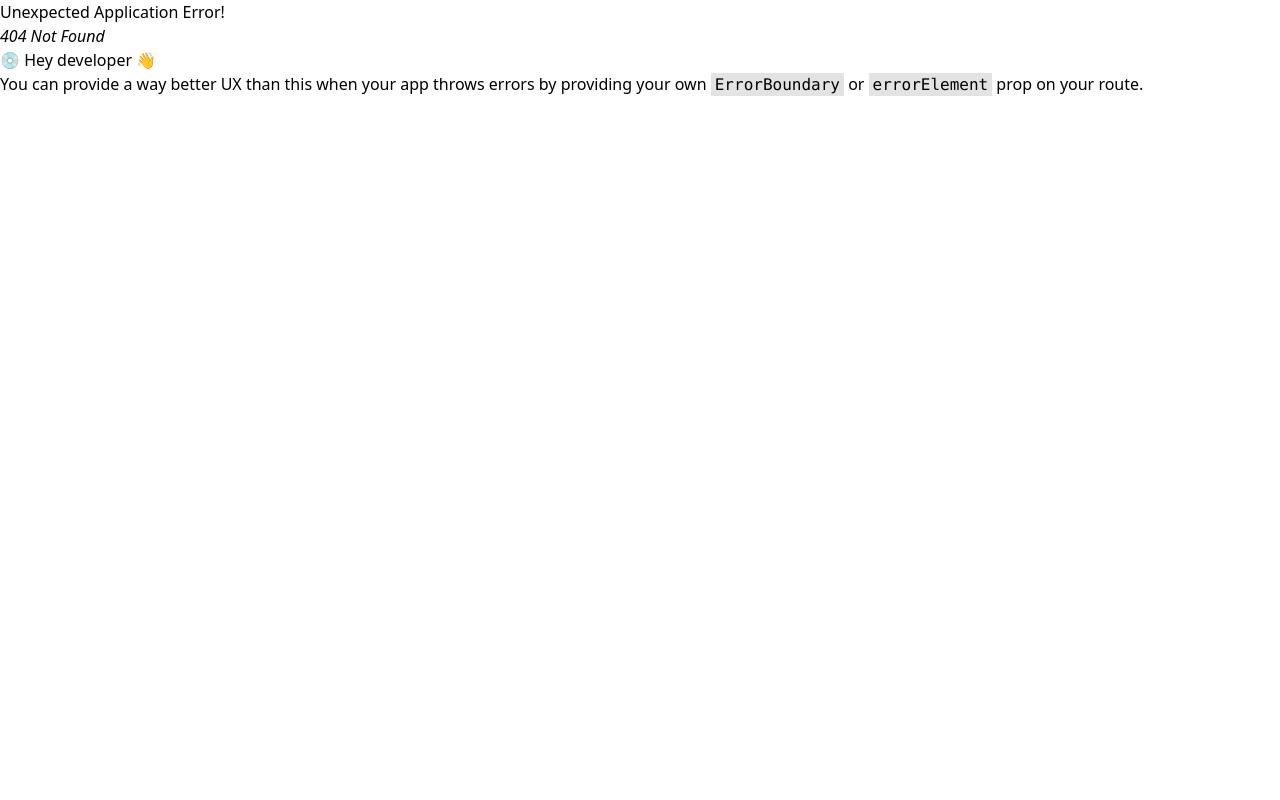
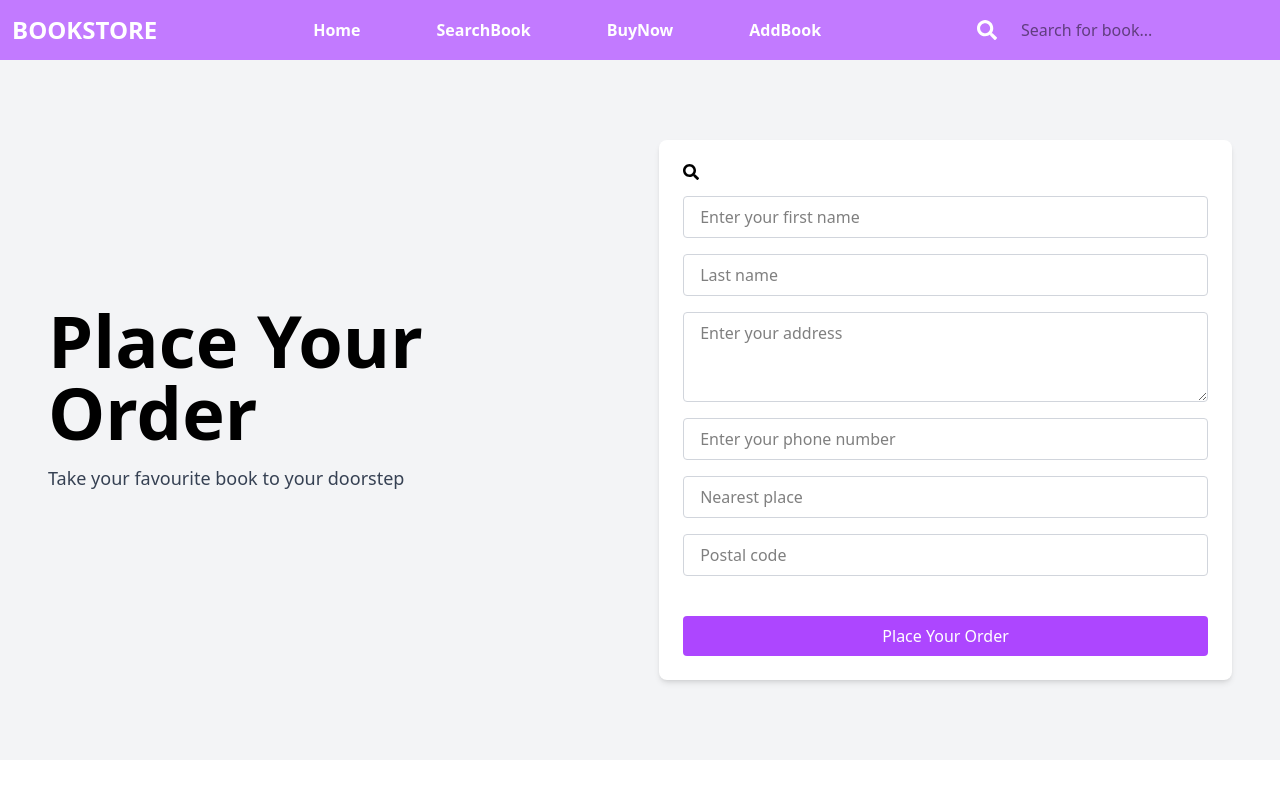
Before and after one commit to moawizsipra80/BOOK-STORE-WEB-APP-IN-MERN-, a React (Vite) app in the folder frontend/: page /Buynow/1 in a window 1280 px wide. Before the commit this address had no page. Shown: the top 800 px of the page. Built offline with nearby package versions, Linux system fonts and the light colour scheme; no server answers.

Commit message:
makinng buy now form

```diff
--- a/frontend/src/components/layout/Navbar.jsx
+++ b/frontend/src/components/layout/Navbar.jsx
@@ -16,7 +16,7 @@ const Navbar = () => {
         <div className="flex space-x-10">
           <Navbarbutton className="text-white hover:underline" to="/">Home</Navbarbutton>
           <Navbarbutton className="text-white hover:underline" to="/CreateBook">SearchBook</Navbarbutton>
-          <Navbarbutton className="text-white hover:underline" to="/DeleteBook">DeleteBook</Navbarbutton>
+          <Navbarbutton className="text-white hover:underline" to="/Buynow">BuyNow</Navbarbutton>
           <Navbarbutton className="text-white hover:underline" to="/Addbook">AddBook</Navbarbutton>
         </div>
 
--- a/frontend/src/pages/Addbook.jsx
+++ b/frontend/src/pages/Addbook.jsx
@@ -15,7 +15,6 @@ const Addbook = () => {
   const [image, setImage] = useState(null);
   const HandleSubmit = () => {
     const onlyYear = new Date(year).getFullYear();
-    // const formData = { title, author, description, price, stock,publishYear,image};
     const formData = new FormData();
     formData.append("title", title);
     formData.append("author", author);
@@ -26,8 +25,10 @@ const Addbook = () => {
     formData.append("image", image);
 
     console.log(formData);
-    axios
-      .post("http://localhost:3000/api/books", formData)
+    axios.post("http://localhost:3000/api/books", formData,{
+      headers:{"Content-Type":"multipart/form-data"}
+    })
+
       .then(() => toast.success("Book Added Successfully"))
       .catch((err) => {
         console.error(
--- /dev/null
+++ b/frontend/src/pages/Buynow.jsx
@@ -0,0 +1,95 @@
+import { memo, useState, useEffect } from 'react';
+import { FaSearch } from 'react-icons/fa';
+import Button from '../components/UI/Button';
+import axios from 'axios';
+import { toast } from 'react-toastify';
+
+const Buynow = () => {
+  const [fname, setfname] = useState("");
+  const [sname, setsname] = useState("");
+  const [address, setaddress] = useState("");
+  const [nearestplace, setnearestplace] = useState("");
+  const [postalcode, setpostalcode] = useState("");
+  const [contact, setcontactnumber] = useState("");
+
+  const handleSubmit = () => {
+    const formdata = new FormData();
+    formdata.append("fname", fname);
+    formdata.append("sname", sname);
+    formdata.append("address", address);
+    formdata.append("nearestplace", nearestplace);
+    formdata.append("postalcode", postalcode);
+    formdata.append("contact", contact);
+
+    axios.post("http://localhost:3000/api/books/order", formdata, {
+      headers: { "Content-Type": "multipart/form-data" }
+    })
+      .then(() => toast.success("Your Order has been placed. You will receive your order in next three working days"))
+      .catch((error) => {
+        console.error(error.message);
+        toast.error("Something went wrong, please try again.");
+      });
+  };
+
+  return (
+    <section className="bg-gray-100 py-20">
+      <div className="container mx-auto flex flex-col md:flex-row items-start md:items-center justify-between px-6 md:px-12 gap-10">
+        <div className="md:w-1/2">
+          <h1 className="text-7xl font-bold mb-4">Place Your Order</h1>
+          <p className="text-lg text-gray-700 mb-6 ">
+            Take your favourite book to your doorstep
+          </p>
+        </div>
+
+        <div className="md:w-1/2 bg-white p-6 rounded-lg shadow-md w-full flex flex-col gap-4">
+          <FaSearch />
+          <input
+            value={fname}
+            onChange={(e) => setfname(e.target.value)}
+            type="text"
+            placeholder="Enter your first name "
+            className="w-full border border-gray-300 rounded px-4 py-2"
+          />
+          <input
+            value={sname}
+            onChange={(e) => setsname(e.target.value)}
+            type="text"
+            placeholder="Last name"
+            className="w-full border border-gray-300 rounded px-4 py-2"
+          />
+          <textarea
+            value={address}
+            onChange={(e) => setaddress(e.target.value)}
+            placeholder="Enter your address"
+            rows="3"
+            className="w-full border border-gray-300 rounded px-4 py-2"
+          />
+          <input
+            value={contact}
+            onChange={(e) => setcontactnumber(e.target.value)}
+            type="number"
+            placeholder="Enter your phone number"
+            className="w-full border border-gray-300 rounded px-4 py-2"
+          />
+          <input
+            value={nearestplace}
+            onChange={(e) => setnearestplace(e.target.value)}
+            type="text"
+            placeholder="Nearest place"
+            className="w-full border border-gray-300 rounded px-4 py-2"
+          />
+          <input
+            value={postalcode}
+            onChange={(e) => setpostalcode(e.target.value)}
+            type="text"
+            placeholder="Postal code"
+            className="w-full border border-gray-300 rounded px-4 py-2"
+          />
+          <Button onClick={handleSubmit}>Place Your Order</Button>
+        </div>
+      </div>
+    </section>
+  );
+};
+
+export default memo(Buynow);
--- a/frontend/src/pages/DeleteBook.jsx
+++ /dev/null
@@ -1,12 +0,0 @@
-import { memo } from 'react';
-// import App from '../App.jsx';
-// import {Link} from 'react-router-dom';
-const DeleteBook = () => {
-  return (
-    <div className="DeleteBook">
-      <h2>DeleteBook</h2>
-    </div>
-  );
-};
-
-export default memo(DeleteBook);
--- a/frontend/src/pages/Home.jsx
+++ b/frontend/src/pages/Home.jsx
@@ -9,7 +9,7 @@ const Home = () => {
     <div className="Home">
       <HeroSection/>
       <BHeroSection/>
-         {/* <GoogleMap/> */}
+
 
     </div>
   );
--- a/frontend/src/pages/SearchBook.jsx
+++ b/frontend/src/pages/SearchBook.jsx
@@ -1,52 +1,49 @@
-import { memo,useState,useEffect} from "react";
+import { memo, useState, useEffect } from "react";
 import Search from "../components/UI/Search.jsx";
 import Button from "../components/UI/Button.jsx";
-import axios from 'axios';
+import Buynow from "./Buynow.jsx";
+import axios from "axios";
+import { useNavigate } from "react-router-dom";
+
 const CreateBook = () => {
-const [books,setbooks]=useState([]);
-const [search,setsearch]=useState(null);//Api se data call hoga kiom kah ye ail object ha
-const [searchtext,setsearchtext]=useState("");
+  const [books, setbooks] = useState([]);
+  const [search, setsearch] = useState([]); //Api se data call hoga kiom kah ye ail object ha
+  const [searchtext, setsearchtext] = useState("");
+ const navigate = useNavigate();
+
   useEffect(() => {
-    fetch("http://localhost:3000/api/books", {
-      method: "GET",
-      headers: { "Content-Type": "application/json" }
+    axios
+      .get("http://localhost:3000/api/books")
+      .then((response) => {
+        console.log("Books Response:", response.data);
+        setbooks(response.data);
       })
-      .then((response) => response.json())
-      .then((data) => {
-        console.log("Fetched data:", data);
-     if(Array.isArray(data)){
-      setbooks(data);
-     }
-     else if(Array.isArray(data.books)){
-      setbooks(data.books);
-     }
-     else{
-      setbooks([]);
-     }
-      })
-      .catch((error) => {
-        console.error("Error fetching:", error.message);
+      .catch((err) => console.error(err));
+  }, []);
 
-      });
-  }, []);
   const handleSearch = async () => {
     try {
-    const response = await axios.get(`http://localhost:3000/api/books/search?title=${searchtext}`);
+      const response = await axios.get(
+        `http://localhost:3000/api/books/search?title=${searchtext}`
+      );
+
       console.log("Search response:", response.data);
-    setsearch(response.data);
+      setsearch(Array.isArray(response.data) ? response.data : []);
     } catch (err) {
       console.error(err);
-   setsearch(null);
     }
   };
 
-  const handlekeyDown=async (e)=>
-    {
-   if(e.key==="Enter")
-{
+  const handlekeyDown = async (e) => {
+    if (e.key === "Enter") {
       handleSearch();
     }
-}
+  };
+
+const buy = (bookID) => {
+  navigate(`/buynow/${bookID}`);
+};
+
 
   return (
     <section className="bg-gray-100 py-20">
@@ -81,50 +78,86 @@ const handleSearch = async () => {
         {/* grey line */}
         <div className="border-t border-gray-400 my-10"></div>
 
+        <div className="border-t border-gray-400 my-10"></div>
 
-{/* {search.length>0 && ( */}
-  {/* <div className="bg-white p-6 rounded-lg shadow-lg flex flex-col items-center w-60 hover:shadow-2xl transition">
-  {search.map((searchbook,index)=>(
-    <div key={index} className="bg-white p-6 rounded-lg shadow-lg flex flex-col items-center w-60 hover:shadow-2xl transition">
-    <div className="text-purple-500 mb-2">{searchbook.title}</div>
-    <div className="text-purple-400 font-semibold">{searchbook.author}</div>
-    <div className="text-purple-400 font-semibold">{searchbook.description}</div>
+        {/* Search results */}
+        {Array.isArray(search) && search.length > 0 ? (
+          <div className="flex justify-center gap-6 flex-wrap">
+            {search.map((book, index) => (
+              <div
+                key={book._id || index}
+                className="bg-white p-6 rounded-lg shadow-lg flex flex-col items-center w-60 hover:shadow-2xl transition"
+              >
+                <img
+                  src={book.image}
+                  alt={book.title}
+                  className="w-32 h-48 object-cover mb-4 rounded"
+                />
+                <div className="text-purple-500 mb-2">{book.title}</div>
+                <div className="text-purple-400 font-semibold">
+                  Author: {book.author}
+                </div>
+                <div className="text-purple-400 font-semibold">
+                  {book.description || "No description available"}
+                </div>
+                <div className="text-purple-400 font-semibold">
+                  Price:${book.price ?? book.price.toFixed(2)}
+                </div>
+                <div className="text-purple-400 font-semibold">
+                  stock:{book.stock ?? "N/A"}
+                </div>
               </div>
             ))}
-  </div> */}
-
-{/* search result */}
-{search && search.title && (
-  <div className="bg-white p-6 rounded-lg shadow-lg flex flex-col items-center w-60 hover:shadow-2xl transition">
-    <div className="text-purple-500 mb-2">{search.title}</div>
-    <div className="text-purple-400 font-semibold">{search.author}</div>
-    <div className="text-purple-400 font-semibold">{search.description}</div>
           </div>
+        ) : (
+          search.length === 0 &&
+          searchtext && (
+            <p className="text-gray-500 text-center">No books found</p>
+          )
         )}
-
-
 
         {/* all books */}
         <div className="flex justify-center gap-6 flex-wrap">
           {Array.isArray(books) && books.length > 0 ? (
             books.map((book, index) => (
               <div
-          key={index}
-          className="bg-white p-6 rounded-lg shadow-lg flex flex-col items-center w-40 hover:shadow-2xl transition"
+                key={book._id || index}
+                className="bg-white p-6 rounded-lg shadow-lg flex flex-col items-center w-60 hover:shadow-2xl transition"
               >
-          <div className="text-purple-500 mb-2">{book.title}</div>
-          <div className="text-purple-400 font-semibold">{book.author}</div>
-          <div className="text-purple-400 font-semibold">{book.description}</div>
+                {book.image && (
+                  <img
+                    src={`http://localhost:3000/images/${book.image}`}
+                    alt={book.title}
+                    className="w-32 h-48 object-cover mb-4 rounded"
+                  />
+                )}
+                <div className="text-purple-500 mb-2 font-bold">
+                  {book.title}
+                </div>
+                <div className="text-purple-400 font-semibold">
+                  Author: {book.author}
+                </div>
+                <div className="text-purple-400 font-semibold">
+                  Description: {book.description}
+                </div>
+                <div className="text-purple-400 font-semibold">
+                  Price: ${book.price ?? "N/A"}
+                </div>
+                <div className="text-purple-400 font-semibold">
+                  Stock: {book.stock ?? "N/A"}
+                </div>
+
+
+                <Button onClick={() => buy(book._id)}>Buy Now</Button>
+
               </div>
             ))
-    ): (
+          ) : (
             <p className="text-gray-500">No books available</p>
           )}
         </div>
       </div>
     </section>
-
-
   );
 };
 
```
Also changed, not shown: frontend/src/App.jsx (+4 -3 lines), 10 other files (tests, documents, lock files or other folders). Lines whose indentation alone changed are shown as unchanged.
